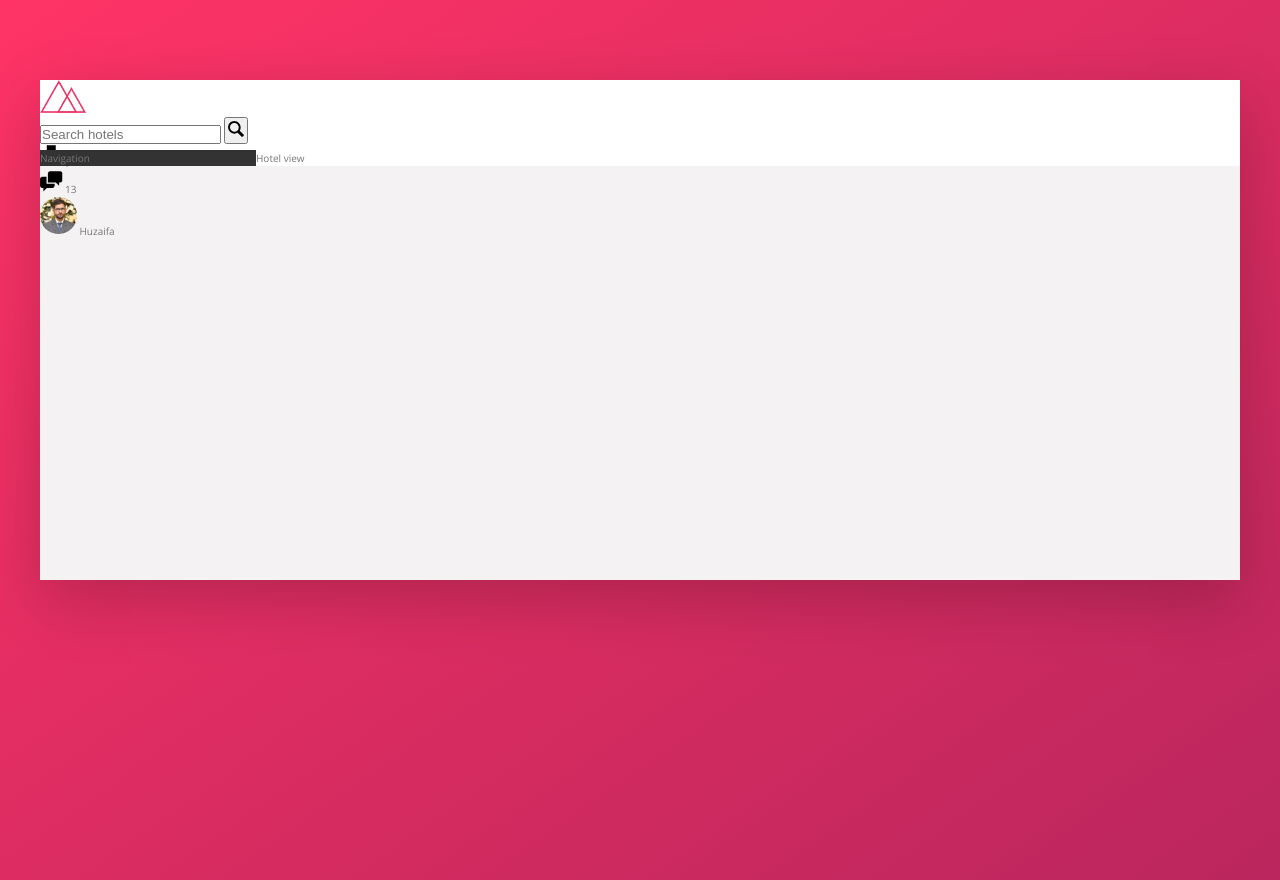
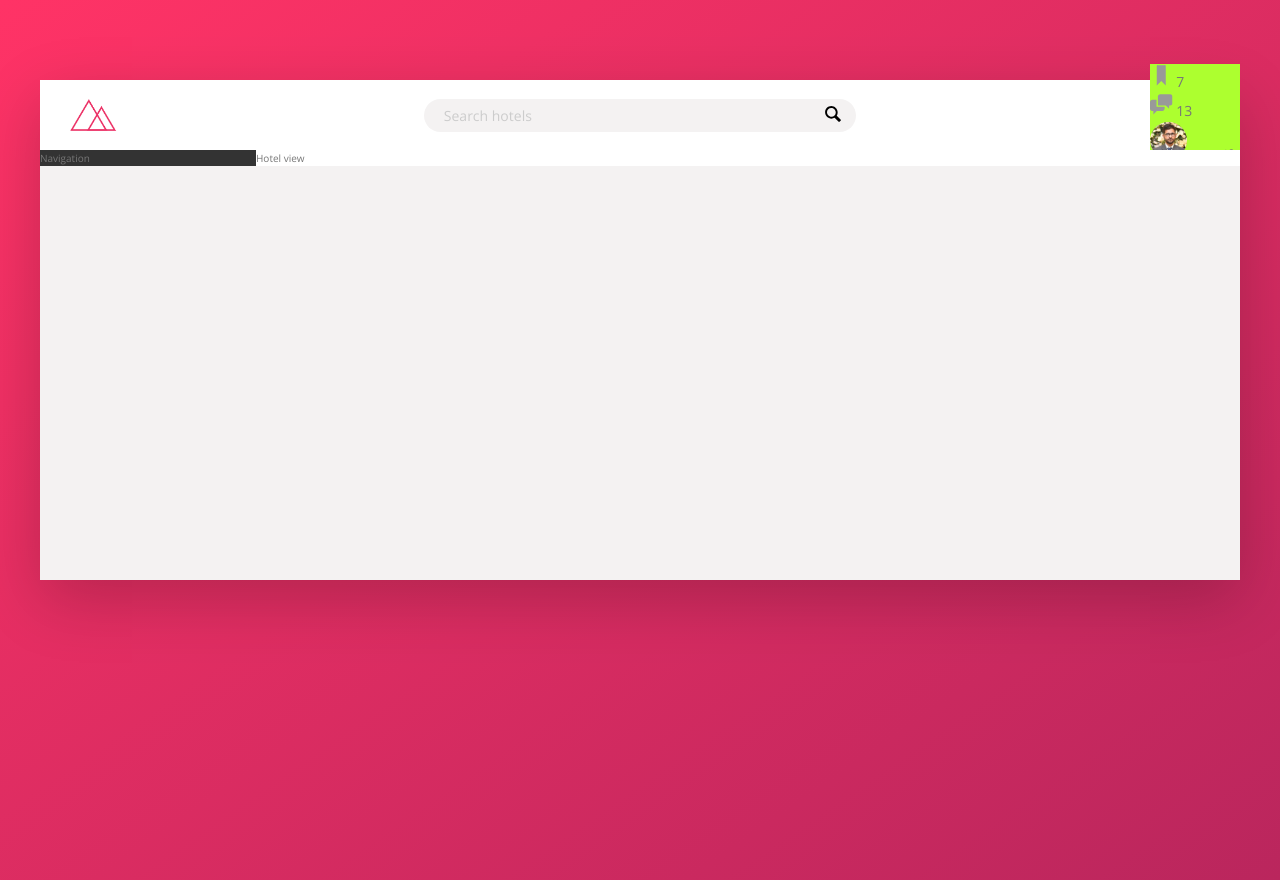
Before and after one commit to huzaifaghazali/Trillo, a website: page index.html in a window 1280 px wide. Drawn offline with nearby package versions, Linux system fonts and the light colour scheme.

Commit message:
Create header

```diff
--- a/sass/_components.scss
+++ b/sass/_components.scss
@@ -2,17 +2,58 @@
 // Logo
 .logo {
   height: 3.25rem;
+  margin-left: 3rem;
 }
 
 // *******************************
 // Search box
 .search {
+  flex: 0 0 40%;
+
+  display: flex;
+  align-items: center;
+  justify-content: center;
+
   &__input {
+    font-family: inherit;
+    font-size: inherit;
+    color: inherit;
+    background-color: var(--color-grey-light-2);
+    border: none;
+    padding: 0.7rem 2rem;
+    border-radius: 100px;
+    width: 90%;
+    transition: all 0.2s;
+    margin-right: -3.25rem;
 
+    &:focus {
+      outline: none;
+      width: 100%;
+      background-color: var(--color-grey-light-3);
+    }
+
+    &::-webkit-input-placeholder {
+      font-weight: 100;
+      color: var(--color-grey-light-4)
+    }
+  }
+
+  &__input:focus + &__button {
+    background-color: var(--color-grey-light-3);
   }
 
   &__button {
+    border: none;
+    background-color: var(--color-grey-light-2);
+    transition: all 0.2s;
 
+    &:focus {
+      outline: none;
+    }
+
+    &:active {
+      transform: translateY(2px);
+    }
   }
 
   &__icon {
@@ -21,25 +62,24 @@
   }
 }
 
-
 // *******************************
 // User Navigation
 .user-nav {
+  background-color: greenyellow;
+
   &__icon-box {
-
   }
 
   &__icon {
     height: 2.25rem;
     width: 2.25rem;
+    fill: var(--color-grey-dark-3);
   }
 
   &__notification {
-
   }
 
   &__user {
-
   }
 
   &__user-photo {
@@ -48,6 +88,5 @@
   }
 
   &__user-name {
-
   }
 }
--- a/sass/_layout.scss
+++ b/sass/_layout.scss
@@ -8,13 +8,18 @@
 }
 
 .header {
+  font-size: 1.4rem;
   height: 7rem;
   background-color: #fff;
   border-bottom: var(--color-grey-light-2);
+
+  display: flex;
+  justify-content: space-between;
+  align-items: center;
 }
 
 .content {
-   display: flex;
+  display: flex;
 }
 
 .sidebar {
```
Also changed, not shown: css/style.css. Lines whose indentation alone changed are shown as unchanged.
